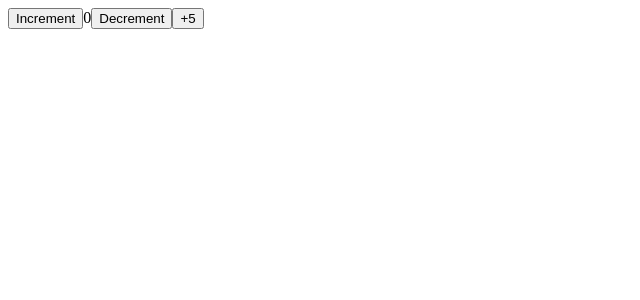
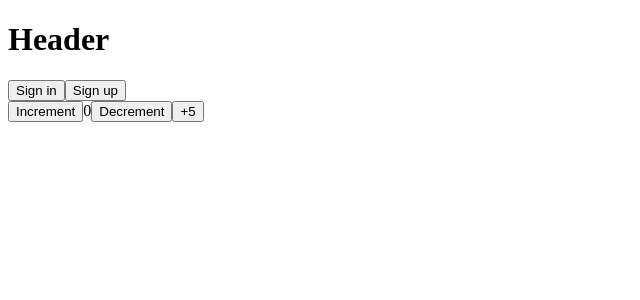
Before and after one commit to TAnhpika/f8-zoom-day42, a React (Vite) app: page /icons in a window 1280 px wide. Shown: the top 300 px of the page, without its empty margins (0-640 px from the left). Built offline with nearby package versions, Linux system fonts and the light colour scheme; no server answers.

Commit message:
Global current user data

```diff
--- a/package.json
+++ b/package.json
@@ -21,7 +21,8 @@
     "react-dom": "^19.2.6",
     "react-redux": "^9.3.0",
     "react-router": "^8.4.0",
-    "redux": "^5.0.1"
+    "redux": "^5.0.1",
+    "redux-persist": "^6.0.0"
   },
   "devDependencies": {
     "@babel/core": "^7.29.0",
--- a/src/components/AppRoutes/index.jsx
+++ b/src/components/AppRoutes/index.jsx
@@ -5,15 +5,22 @@ import DemoAssets from "@/pages/DemoAssets";
 import Icons from "@/pages/Icons";
 import ProvincesList from "@/pages/Address/ProvincesList";
 import ProvincesList2 from "@/pages/Address/ProvincesList2";
+import Header from "../Header";
+import AuthProvider from "../AuthProvider";
 
 export default function AppRoutes() {
     return (
         <HashRouter>
+            <AuthProvider />
+            <Header />
             <Routes>
                 <Route path="/" element={<Counter />} />
                 <Route path="/products" element={<ProductList />} />
                 <Route path="/address/provinces" element={<ProvincesList />} />
-                <Route path="/address/provinces2" element={<ProvincesList2 />} />
+                <Route
+                    path="/address/provinces2"
+                    element={<ProvincesList2 />}
+                />
 
                 <Route path="/assets" element={<DemoAssets />} />
                 <Route path="/icons" element={<Icons />} />
--- /dev/null
+++ b/src/components/AuthProvider/index.jsx
@@ -0,0 +1,6 @@
+import { useGetCurrentUserQuery } from "@/features/auth/authSlice";
+
+export default function AuthProvider() {
+    useGetCurrentUserQuery();
+    return null;
+}
--- /dev/null
+++ b/src/components/Header/index.jsx
@@ -0,0 +1,22 @@
+import { useGetCurrentUserQuery } from "@/features/auth/authSlice";
+
+export default function Header() {
+    const { data, isLoading } = useGetCurrentUserQuery();
+    if (isLoading) return null;
+
+    console.log(data);
+
+    return (
+        <div>
+            <h1>Header</h1>
+            {isLoading ? null : data ? (
+                <p>{data.email}</p>
+            ) : (
+                <div>
+                    <button>Sign in</button>
+                    <button>Sign up</button>
+                </div>
+            )}
+        </div>
+    );
+}
--- a/src/features/address/addressSlice.js
+++ b/src/features/address/addressSlice.js
@@ -1,10 +1,9 @@
-import { createApi, fetchBaseQuery } from "@reduxjs/toolkit/query/react";
+import { createApi } from "@reduxjs/toolkit/query/react";
+import baseQuery from "@/store/baseQuery";
 
 export const addressApi = createApi({
     reducerPath: "addressApi",
-    baseQuery: fetchBaseQuery({
-        baseUrl: import.meta.env.VITE_BASE_API,
-    }),
+    baseQuery,
     endpoints: (build) => ({
         getProvinces: build.query({
             query: () => `/address/provinces`,
--- /dev/null
+++ b/src/features/auth/authSlice.js
@@ -0,0 +1,17 @@
+import { createApi } from "@reduxjs/toolkit/query/react";
+import baseQuery from "@/store/baseQuery";
+
+export const authApi = createApi({
+    reducerPath: "authApi",
+    baseQuery,
+    endpoints: (build) => ({
+        getCurrentUser: build.query({
+            query: () => `/auth/me`,
+            transformResponse: (response) => {
+                return response.data;
+            },
+        }),
+    }),
+});
+
+export const { useGetCurrentUserQuery } = authApi;
--- a/src/pages/Address/ProvincesList/index.jsx
+++ b/src/pages/Address/ProvincesList/index.jsx
@@ -1,14 +1,10 @@
 import { useGetProvincesQuery } from "@/features/address/addressSlice";
-import { Link } from "react-router";
 
 export default function ProvincesList() {
     const { isLoading, data } = useGetProvincesQuery();
     return (
         <>
             <div>
-                <Link to="/address/provinces2">List 2</Link>
-                <Link to="/products">Product</Link>
-
                 <h1>Provinces list</h1>
                 {isLoading ? (
                     <div>Loading...</div>
--- /dev/null
+++ b/src/store/baseQuery.js
@@ -0,0 +1,16 @@
+import { fetchBaseQuery } from "@reduxjs/toolkit/query";
+
+const baseQuery = fetchBaseQuery({
+    baseUrl: import.meta.env.VITE_BASE_API,
+    prepareHeaders: (headers) => {
+        const token = localStorage.getItem("token");
+        if (token) {
+            headers.set("Authorization", `Bearer ${token}`);
+        }
+        headers.set("pika", 123);
+
+        return headers;
+    },
+});
+
+export default baseQuery;
--- a/src/store/store.js
+++ b/src/store/store.js
@@ -3,6 +3,7 @@ import { configureStore } from "@reduxjs/toolkit";
 import { counterSlice } from "@/features/counter";
 import { productSlice } from "@/features/product";
 import { addressApi } from "@/features/address/addressSlice";
+import { authApi } from "@/features/auth/authSlice";
 import { setupListeners } from "@reduxjs/toolkit/query";
 
 export const store = configureStore({
@@ -10,10 +11,12 @@ export const store = configureStore({
         [counterSlice.reducerPath]: counterSlice.reducer,
         [productSlice.reducerPath]: productSlice.reducer,
         [addressApi.reducerPath]: addressApi.reducer,
+        [authApi.reducerPath]: authApi.reducer,
     },
     middleware: (getDefaultMiddleware) => [
         ...getDefaultMiddleware(),
         addressApi.middleware,
+        authApi.middleware,
     ],
 });
 
```
Also changed, not shown: 2 other files (tests, documents, lock files or other folders).
